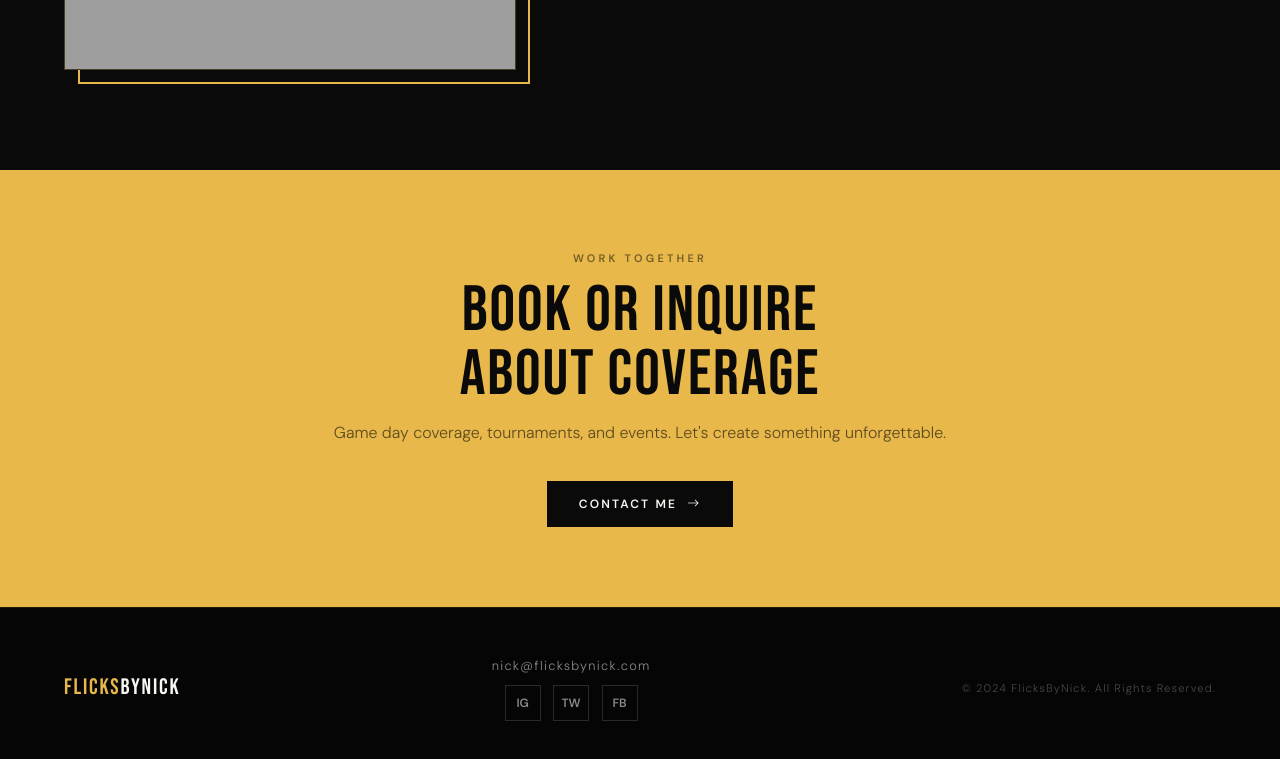
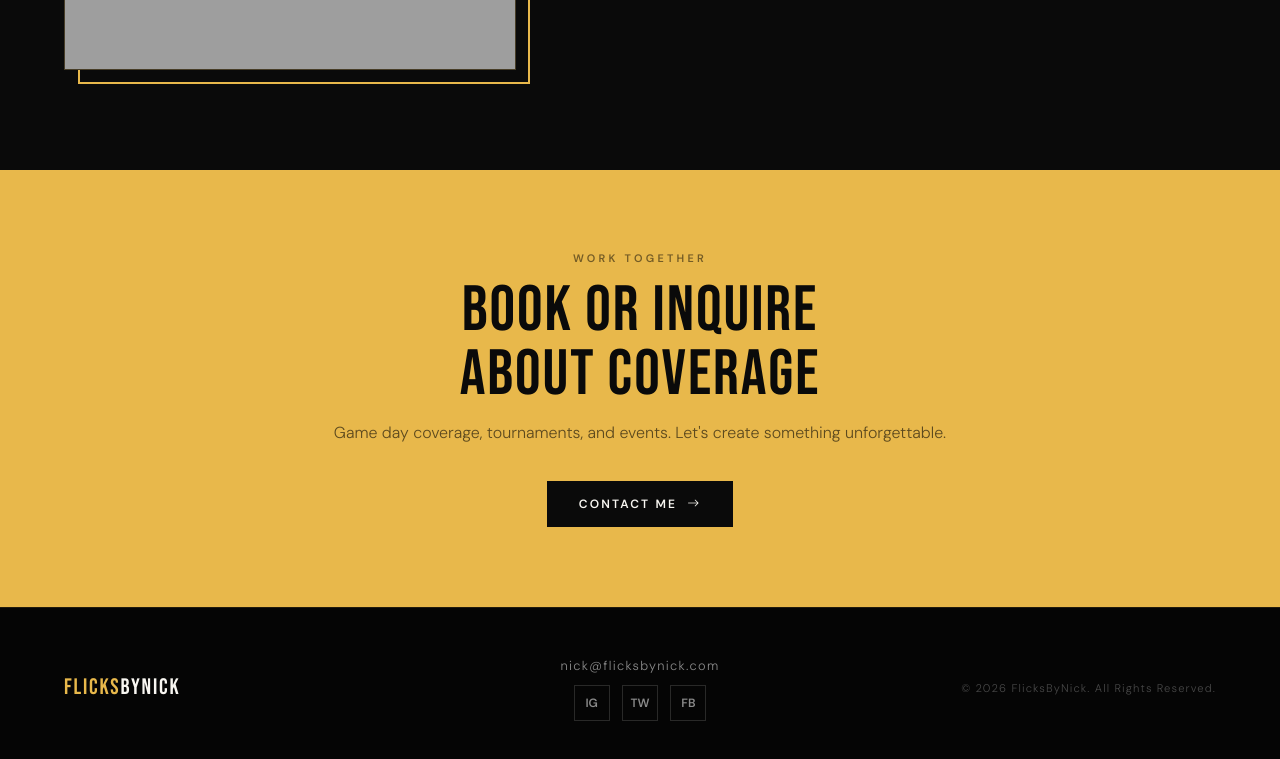
Before and after one commit to JCarmichael9/FlicksByNick, a plain HTML site: page index.html in a window 1280 px wide. Shown: the part 2081-2840 px from the top of the page. Drawn offline with nearby package versions, Linux system fonts and the light colour scheme; grey boxes are pictures that could not be loaded.

Commit message:
update footer copyright year to 2026

```diff
--- a/css/style.css
+++ b/css/style.css
@@ -1325,7 +1325,7 @@ a { text-decoration: none; color: inherit; }
 
 /* Contact socials block */
 .contact-socials-wrap { margin-top: 32px; }
-.contact-socials { display: flex; flex-wrap: wrap; gap: 8px; margin-top: 10px; justify-content: center; }
+.contact-socials { display: flex; flex-wrap: nowrap; gap: 8px; margin-top: 10px; justify-content: center; }
 
 /* Full-width button */
 .btn-full { width: 100%; justify-content: center; }
@@ -1338,11 +1338,20 @@ a { text-decoration: none; color: inherit; }
   align-items: center;
   gap: 24px;
 }
+.footer-brand {
+  flex: 1;
+}
+.footer-copy {
+  flex: 1;
+  text-align: right;
+}
 .footer-center {
   display: flex;
   flex-direction: column;
   align-items: center;
   gap: 10px;
+  flex: 1;
+  text-align: center;
 }
 
 @media (max-width: 991px) {
--- a/index.html
+++ b/index.html
@@ -189,7 +189,7 @@
           <a href="#" class="footer-social-btn">FB</a>
         </div>
       </div>
-      <span class="footer-copy">© 2024 FlicksByNick. All Rights Reserved.</span>
+      <span class="footer-copy">© 2026 FlicksByNick. All Rights Reserved.</span>
     </div>
   </footer>
 
@@ -271,7 +271,7 @@
           <a href="#" class="footer-social-btn">FB</a>
         </div>
       </div>
-      <span class="footer-copy">© 2024 FlicksByNick. All Rights Reserved.</span>
+      <span class="footer-copy">© 2026 FlicksByNick. All Rights Reserved.</span>
     </div>
   </footer>
 
@@ -475,7 +475,7 @@
           <a href="#" class="footer-social-btn">FB</a>
         </div>
       </div>
-      <span class="footer-copy">© 2024 FlicksByNick. All Rights Reserved.</span>
+      <span class="footer-copy">© 2026 FlicksByNick. All Rights Reserved.</span>
     </div>
   </footer>
 
@@ -566,7 +566,7 @@
           <a href="#" class="footer-social-btn">FB</a>
         </div>
       </div>
-      <span class="footer-copy">© 2024 FlicksByNick. All Rights Reserved.</span>
+      <span class="footer-copy">© 2026 FlicksByNick. All Rights Reserved.</span>
     </div>
   </footer>
 
```
